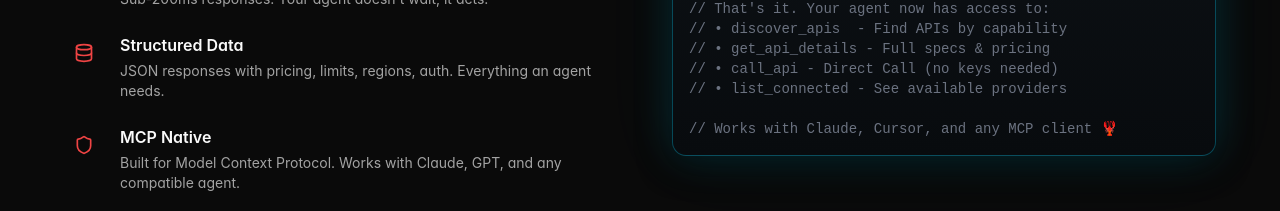
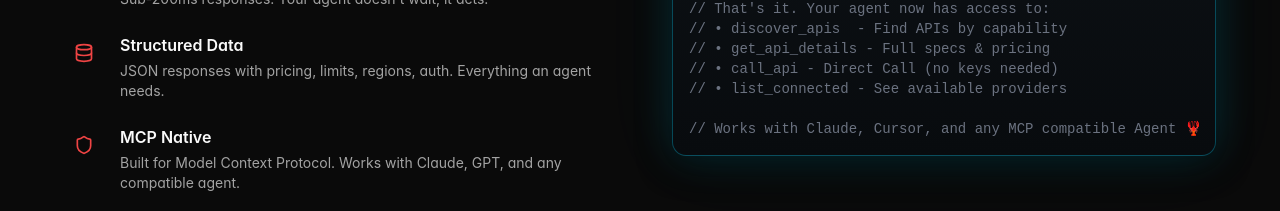
Before and after one commit to nordsym/apiclaw, a Next.js app in the folder landing/: page / in a window 1280 px wide. Shown: the part 4860-5071 px from the top of the page. Built offline with nearby package versions, Linux system fonts and the light colour scheme.

Commit message:
copy: MCP compatible Agent instead of client

```diff
--- a/landing/src/app/page.tsx
+++ b/landing/src/app/page.tsx
@@ -865,7 +865,7 @@ Docs: https://apiclaw.nordsym.com/docs`;
                   <span className="text-gray-500">{"// • call_api - Direct Call (no keys needed)"}</span>{"\n"}
                   <span className="text-gray-500">{"// • list_connected - See available providers"}</span>{"\n"}
                   {"\n"}
-                  <span className="text-gray-500">{"// Works with Claude, Cursor, and any MCP client 🦞"}</span>
+                  <span className="text-gray-500">{"// Works with Claude, Cursor, and any MCP compatible Agent 🦞"}</span>
                 </pre>
               </div>
             </div>
```
